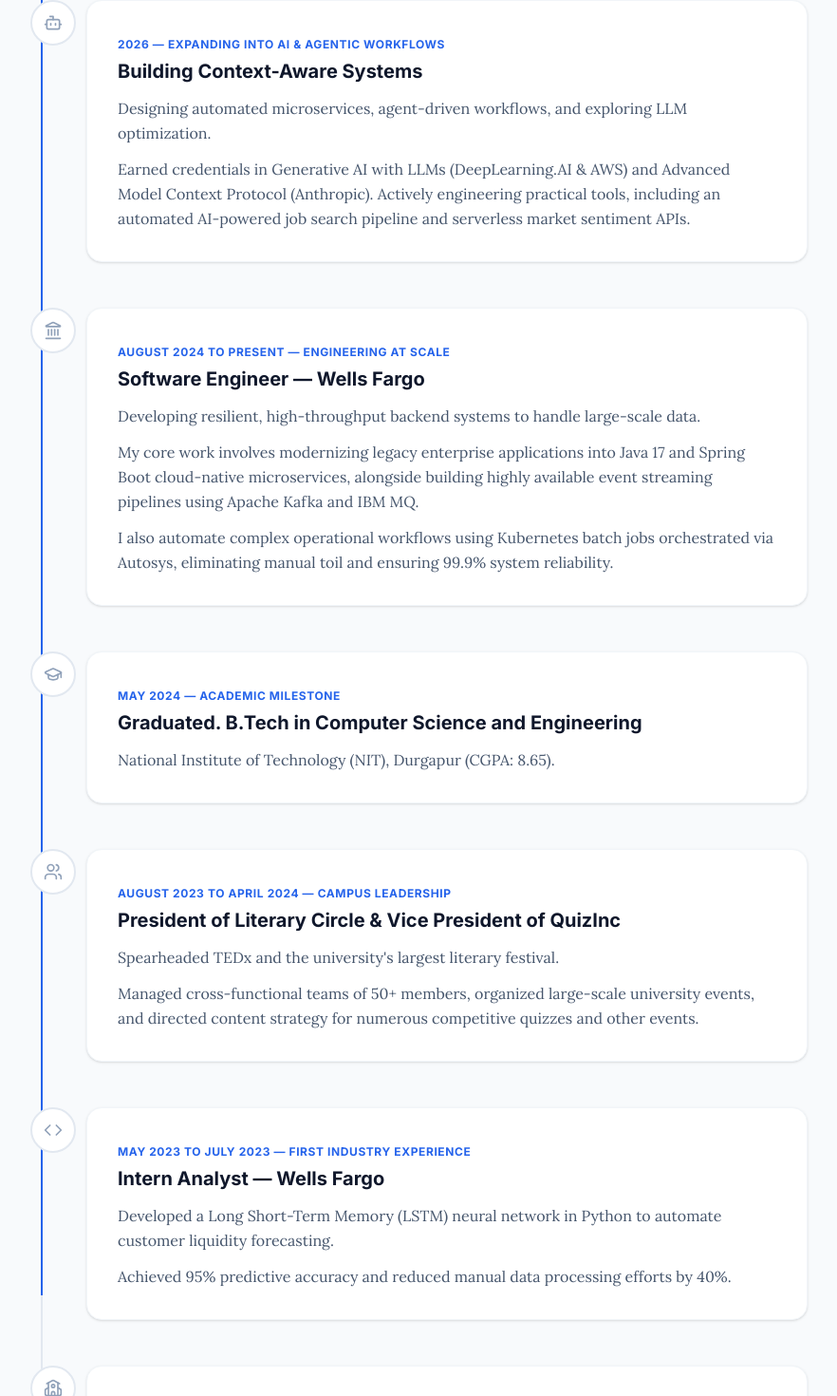
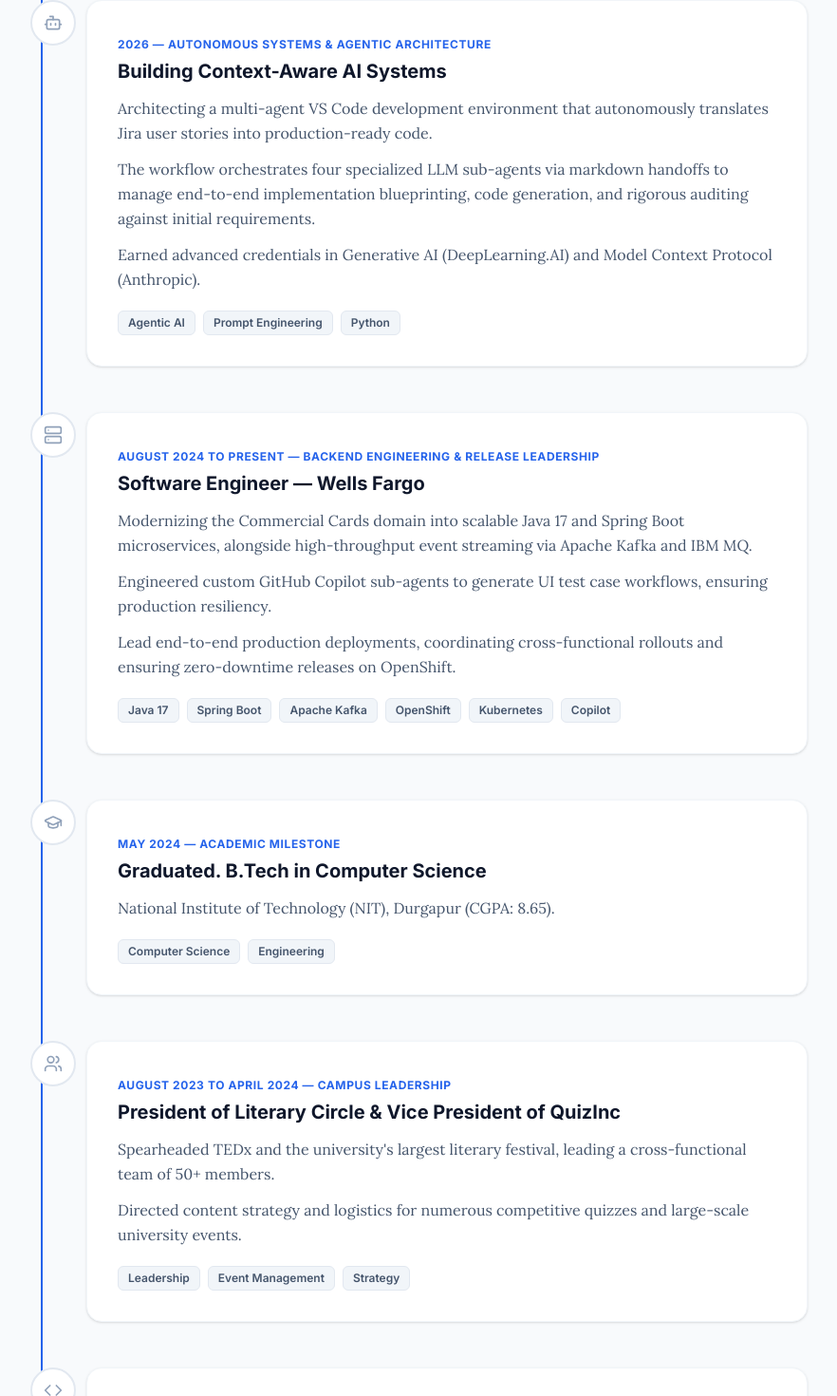
Before and after one commit to kaushal168/kaushal168-v1, a Next.js app: page / in a window 1280 px wide. Shown: the part 855-2325 px from the top of the page at 95% size, without its empty margins (205-1087 px from the left). Built offline with nearby package versions, Linux system fonts and the light colour scheme.

Commit message:
Enhance timeline section with updated entries and tags for clarity and detail

```diff
--- a/src/components/sections/Timeline.tsx
+++ b/src/components/sections/Timeline.tsx
@@ -1,38 +1,42 @@
 "use client";
 
 import { motion, useScroll, useTransform, useSpring } from "framer-motion";
-import { Bot, Landmark, GraduationCap, Users, Code, School } from "lucide-react";
+import { Bot, Server, GraduationCap, Users, Code, Trophy } from "lucide-react";
 import { useRef } from "react";
 
 const timelineData = [
   {
     id: 1,
-    year: "2026 — Expanding into AI & Agentic Workflows",
-    title: "Building Context-Aware Systems",
+    year: "2026 — Autonomous Systems & Agentic Architecture",
+    title: "Building Context-Aware AI Systems",
     description: [
-      "Designing automated microservices, agent-driven workflows, and exploring LLM optimization.",
-      "Earned credentials in Generative AI with LLMs (DeepLearning.AI & AWS) and Advanced Model Context Protocol (Anthropic). Actively engineering practical tools, including an automated AI-powered job search pipeline and serverless market sentiment APIs."
+      "Architecting a multi-agent VS Code development environment that autonomously translates Jira user stories into production-ready code.",
+      "The workflow orchestrates four specialized LLM sub-agents via markdown handoffs to manage end-to-end implementation blueprinting, code generation, and rigorous auditing against initial requirements.",
+      "Earned advanced credentials in Generative AI (DeepLearning.AI) and Model Context Protocol (Anthropic)."
     ],
+    tags: ["Agentic AI", "Prompt Engineering", "Python"],
     icon: <Bot className="w-5 h-5" />,
   },
   {
     id: 2,
-    year: "August 2024 to Present — Engineering at Scale",
+    year: "August 2024 to Present — Backend Engineering & Release Leadership",
     title: "Software Engineer — Wells Fargo",
     description: [
-      "Developing resilient, high-throughput backend systems to handle large-scale data.",
-      "My core work involves modernizing legacy enterprise applications into Java 17 and Spring Boot cloud-native microservices, alongside building highly available event streaming pipelines using Apache Kafka and IBM MQ.",
-      "I also automate complex operational workflows using Kubernetes batch jobs orchestrated via Autosys, eliminating manual toil and ensuring 99.9% system reliability."
+      "Modernizing the Commercial Cards domain into scalable Java 17 and Spring Boot microservices, alongside high-throughput event streaming via Apache Kafka and IBM MQ.",
+      "Engineered custom GitHub Copilot sub-agents to generate UI test case workflows, ensuring production resiliency.",
+      "Lead end-to-end production deployments, coordinating cross-functional rollouts and ensuring zero-downtime releases on OpenShift."
     ],
-    icon: <Landmark className="w-5 h-5" />,
+    tags: ["Java 17", "Spring Boot", "Apache Kafka", "OpenShift", "Kubernetes", "Copilot"],
+    icon: <Server className="w-5 h-5" />,
   },
   {
     id: 3,
     year: "May 2024 — Academic Milestone",
-    title: "Graduated. B.Tech in Computer Science and Engineering",
+    title: "Graduated. B.Tech in Computer Science",
     description: [
       "National Institute of Technology (NIT), Durgapur (CGPA: 8.65)."
     ],
+    tags: ["Computer Science", "Engineering"],
     icon: <GraduationCap className="w-5 h-5" />,
   },
   {
@@ -40,9 +44,10 @@ const timelineData = [
     year: "August 2023 to April 2024 — Campus Leadership",
     title: "President of Literary Circle & Vice President of QuizInc",
     description: [
-      "Spearheaded TEDx and the university's largest literary festival.",
-      "Managed cross-functional teams of 50+ members, organized large-scale university events, and directed content strategy for numerous competitive quizzes and other events."
+      "Spearheaded TEDx and the university's largest literary festival, leading a cross-functional team of 50+ members.",
+      "Directed content strategy and logistics for numerous competitive quizzes and large-scale university events."
     ],
+    tags: ["Leadership", "Event Management", "Strategy"],
     icon: <Users className="w-5 h-5" />,
   },
   {
@@ -50,20 +55,22 @@ const timelineData = [
     year: "May 2023 to July 2023 — First Industry Experience",
     title: "Intern Analyst — Wells Fargo",
     description: [
-      "Developed a Long Short-Term Memory (LSTM) neural network in Python to automate customer liquidity forecasting.",
-      "Achieved 95% predictive accuracy and reduced manual data processing efforts by 40%."
+      "Engineered a Long Short-Term Memory (LSTM) neural network in Python to automate customer liquidity forecasting.",
+      "Delivered 95% predictive accuracy across millions of records, reducing manual ETL processing efforts by 40%."
     ],
+    tags: ["Python", "LSTM", "Machine Learning", "ETL"],
     icon: <Code className="w-5 h-5" />,
   },
   {
     id: 6,
-    year: "2020 — The Beginning",
-    title: "Started B.Tech in Computer Science",
+    year: "2020 — Foundations & Competitive Programming",
+    title: "The Engineering Genesis",
     description: [
-      "Began my undergraduate journey at the National Institute of Technology (NIT), Durgapur.",
-      "Cultivated a first-principles approach to software design, focusing heavily on algorithms, data structures, and low-level architecture."
+      "Began my undergraduate journey with a rigorous focus on first-principles software design, algorithms, data structures, and low-level architecture.",
+      "Started competitive programming and actively participated in contests on platforms like CodeChef and Codeforces to build strong algorithmic foundations."
     ],
-    icon: <School className="w-5 h-5" />,
+    tags: ["Competitive Programming", "Data Structures", "Algorithms", "C++"],
+    icon: <Trophy className="w-5 h-5" />,
   },
 ];
 
@@ -76,8 +83,8 @@ export function Timeline() {
   });
 
   const smoothProgress = useSpring(scrollYProgress, {
-    stiffness: 50,  // Lower stiffness makes it follow more lazily
-    damping: 20,    // Higher damping prevents it from bouncing
+    stiffness: 50,
+    damping: 20,
     restDelta: 0.001
   });
 
@@ -139,6 +146,19 @@ export function Timeline() {
                     </p>
                   ))}
                 </div>
+
+                {item.tags && (
+                  <div className="mt-5 flex flex-wrap gap-2">
+                    {item.tags.map((tag, i) => (
+                      <span
+                        key={i}
+                        className="px-2.5 py-1 text-xs font-semibold rounded-md bg-slate-100 text-slate-600 dark:bg-accent/10 dark:text-accent border border-slate-200 dark:border-accent/20 transition-colors"
+                      >
+                        {tag}
+                      </span>
+                    ))}
+                  </div>
+                )}
               </div>
             </div>
           </motion.div>
```
Also changed, not shown: 1 other file (tests, documents, lock files or other folders).
